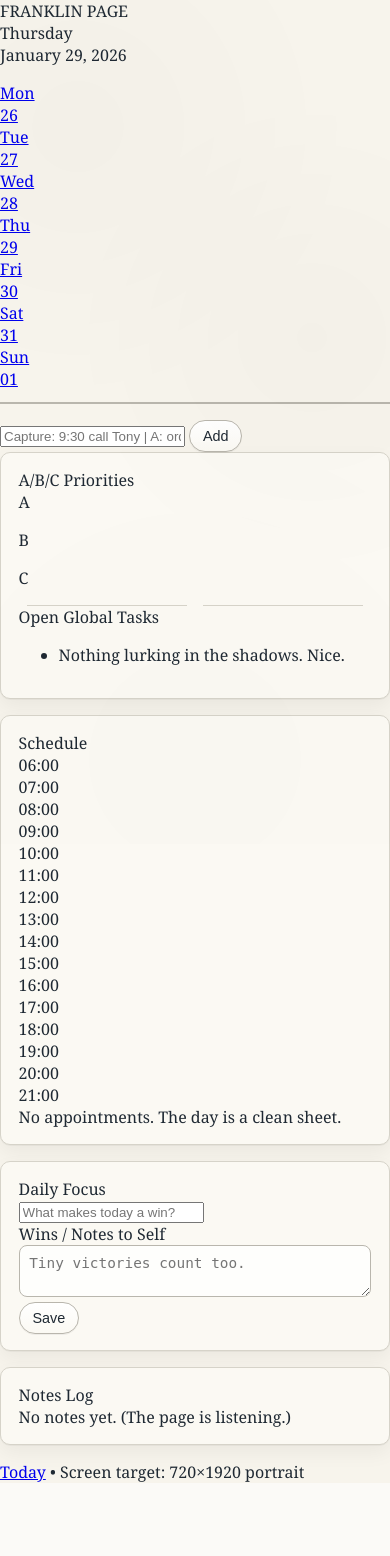
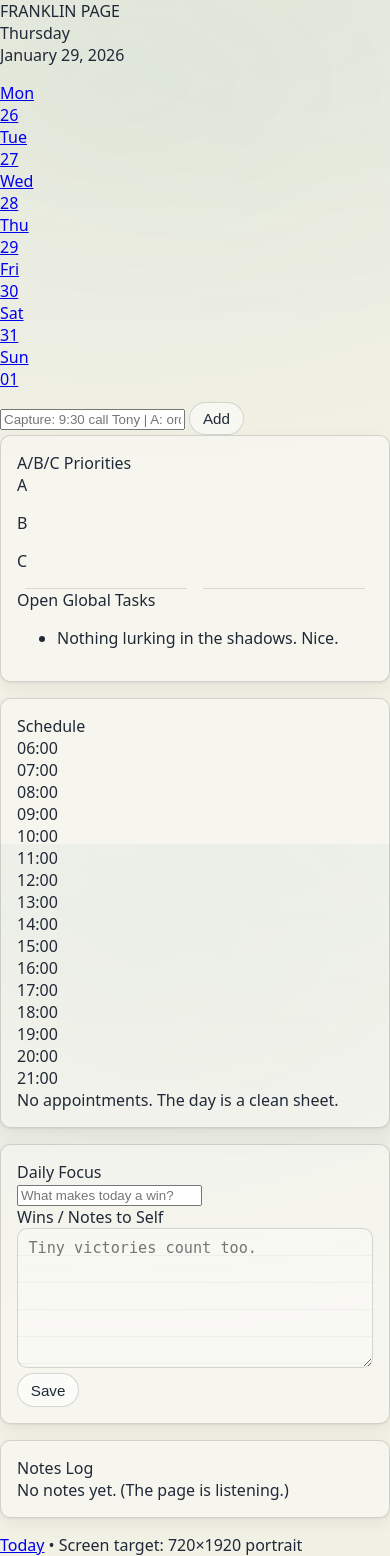
Before and after one commit to andyleer/miniFranklin, a Flask app: page /day/today in a window 390 px wide. Before the commit the page ends 1482 px from the top, so only its background shows below. Run offline with Flask 3, Linux system fonts and the light colour scheme; data comes from the database, SQL or seed files in the repository; data that the repository does not hold is empty.

Commit message:
Refactor CSS for theme variables and layout adjustments
Updated theme variables and styles for improved aesthetics and consistency. Adjusted layout and padding for better mobile responsiveness.

```diff
--- a/app/static/style.css
+++ b/app/static/style.css
@@ -1,382 +1,311 @@
-/* styles.css — MiniFranklin (Franklin-inspired, safe rewrite)
-   Keeps your selectors + layout, changes look & feel.
-*/
+/* style.css (Franklin-ish paper theme) */
 
-/* ---------- Theme tokens ---------- */
-:root {
-  /* Paper */
-  --paper: #f7f4ec;
-  --paper-2: #fbf9f3;
-  --paper-3: #efeadd;
+/* ---------- Theme variables ---------- */
+:root{
+  /* Paper + ink */
+  --paper: #f2f1e6;          /* warm + slight green */
+  --paper-deeper: #ebe9d9;   /* subtle contrast */
+  --ink: #1f2937;
+  --muted: #5b6470;
 
-  /* Ink */
-  --ink: #1f2933;
-  --ink-2: #374151;
-  --muted: #6b7280;
+  /* Lines + borders */
+  --rule: rgba(60, 70, 60, 0.16);
+  --border: rgba(40, 50, 40, 0.18);
 
-  /* Rules / borders */
-  --rule: #d6d3c9;
-  --rule-2: #b9b6ad;
+  /* UI accents */
+  --accent: #1f6f5b;         /* Franklin-ish green */
+  --accent-ink: #ffffff;
 
-  /* Accent */
-  --accent: #2c4a6f;       /* Franklin-ish blue */
-  --accent-2: #567aa3;
+  /* Shadows */
+  --shadow: 0 1px 2px rgba(0,0,0,0.06), 0 6px 18px rgba(0,0,0,0.06);
 
-  /* Status */
-  --ok: #2f6f46;
-  --danger: #7a2e2e;
-
-  /* Surfaces */
-  --card: var(--paper-2);
-  --shadow: 0 1px 0 rgba(0, 0, 0, 0.04), 0 8px 20px rgba(0, 0, 0, 0.05);
-
-  /* Focus ring */
-  --focus: 0 0 0 3px rgba(44, 74, 111, 0.18);
+  /* Typography */
+  --sans: system-ui, -apple-system, BlinkMacSystemFont, "Segoe UI", sans-serif;
+  --serif: Georgia, "Times New Roman", Times, serif;
 
   /* Radius */
   --r: 10px;
-  --r-sm: 8px;
 }
 
 /* ---------- Base ---------- */
-* { box-sizing: border-box; }
+*{ box-sizing: border-box; }
 
-html, body { height: 100%; }
+html, body{ height: 100%; }
 
-body {
+body{
   margin: 0;
-  font-family: "Libre Baskerville", "Georgia", ui-serif, serif;
-  background: var(--paper);
+  font-family: var(--sans);
   color: var(--ink);
-  -webkit-font-smoothing: antialiased;
-  -moz-osx-font-smoothing: grayscale;
+  background:
+    radial-gradient(1200px 700px at 30% 10%, rgba(31,111,91,0.06), transparent 60%),
+    radial-gradient(1000px 600px at 70% 0%, rgba(31,111,91,0.04), transparent 55%),
+    var(--paper);
 }
 
-/* A subtle paper grain */
-body::before {
-  content: "";
-  position: fixed;
-  inset: 0;
-  pointer-events: none;
-  background:
-    radial-gradient(circle at 20% 15%, rgba(0,0,0,0.035), transparent 35%),
-    radial-gradient(circle at 80% 40%, rgba(0,0,0,0.03), transparent 40%),
-    radial-gradient(circle at 50% 90%, rgba(0,0,0,0.02), transparent 45%);
-  opacity: 0.55;
-}
-
-/* ---------- App shell ---------- */
-.app-shell {
+/* Keep the app from feeling cramped on mobile */
+.app-shell{
   max-width: 1100px;
   margin: 0 auto;
-  padding: 1rem 1.25rem 2rem;
+  padding: 1rem 1rem 2rem;
 }
 
 /* ---------- Header ---------- */
-header {
-  display: flex;
-  align-items: baseline;
-  justify-content: space-between;
+header{
+  display:flex;
+  align-items:flex-end;
+  justify-content:space-between;
   gap: 1rem;
-  margin-bottom: 1rem;
-  padding-bottom: 0.75rem;
-  border-bottom: 2px solid var(--rule-2);
+  margin-bottom: 0.75rem;
 }
 
-h1 {
+h1{
+  margin: 0;
+  font-family: var(--serif);
+  font-weight: 700;
+  letter-spacing: 0.2px;
   font-size: 1.45rem;
-  margin: 0;
-  letter-spacing: 0.02em;
+}
+
+.user-info{
+  display:flex;
+  align-items:center;
+  gap: 0.5rem;
+  color: var(--muted);
+  font-size: 0.9rem;
+}
+
+.user-info.hidden{ display:none; }
+
+/* ---------- Buttons ---------- */
+button{
+  padding: 0.45rem 0.8rem;
+  border-radius: 999px;
+  border: 1px solid var(--border);
+  background: rgba(255,255,255,0.55);
+  backdrop-filter: blur(3px);
+  cursor: pointer;
+  font-size: 0.95rem;
   color: var(--ink);
 }
 
-/* User info */
-.user-info {
-  display: flex;
-  align-items: center;
-  gap: 0.5rem;
-  color: var(--ink-2);
-  font-size: 0.95rem;
+button.primary{
+  background: var(--accent);
+  border-color: rgba(0,0,0,0.08);
+  color: var(--accent-ink);
 }
 
-.user-info.hidden { display: none; }
-
-/* ---------- Buttons ---------- */
-button {
-  padding: 0.45rem 0.8rem;
-  border-radius: 999px;
-  border: 1px solid var(--rule-2);
-  background: linear-gradient(to bottom, #ffffff, var(--paper-2));
-  cursor: pointer;
-  font-size: 0.9rem;
-  color: var(--ink);
-  box-shadow: 0 1px 0 rgba(0,0,0,0.05);
-}
-
-button:hover { filter: brightness(0.985); }
-
-button:active {
-  transform: translateY(1px);
-  box-shadow: none;
-}
-
-button.primary {
-  background: linear-gradient(to bottom, var(--accent), #24415f);
-  color: #fff;
-  border-color: #24415f;
-}
-
-button:focus {
-  outline: none;
-  box-shadow: var(--focus);
-}
+button:hover{ filter: brightness(0.98); }
+button:active{ transform: translateY(1px); }
 
 /* ---------- Cards / Sections ---------- */
-.card {
-  background: var(--card);
-  padding: 1rem 1.1rem;
+.card{
+  background: rgba(255,255,255,0.35);
+  border: 1px solid var(--border);
   border-radius: var(--r);
-  border: 1px solid var(--rule);
   box-shadow: var(--shadow);
+  padding: 1rem 1rem;
   margin-bottom: 1rem;
 }
 
-.hidden { display: none; }
+.hidden{ display:none; }
 
 /* ---------- Auth ---------- */
-.auth-forms {
-  display: flex;
-  flex-wrap: wrap;
-  gap: 1.25rem;
+.auth-forms{
+  display:flex;
+  flex-wrap:wrap;
+  gap: 1rem;
 }
 
-.auth-forms form {
+.auth-forms form{
   flex: 1 1 240px;
   min-width: 240px;
 }
 
-.auth-forms label {
-  display: block;
+.auth-forms label{
+  display:block;
   font-size: 0.85rem;
   margin-bottom: 0.35rem;
   color: var(--muted);
-  letter-spacing: 0.02em;
 }
 
-.auth-forms input {
-  width: 100%;
+.auth-forms input{
+  width:100%;
   padding: 0.45rem 0.55rem;
-  margin-bottom: 0.7rem;
-  border-radius: var(--r-sm);
-  border: 1px solid var(--rule-2);
-  background: #fff;
-  color: var(--ink);
+  margin-bottom: 0.6rem;
+  border-radius: 8px;
+  border: 1px solid var(--border);
+  background: rgba(255,255,255,0.55);
 }
 
-.auth-forms input:focus {
-  outline: none;
-  box-shadow: var(--focus);
-  border-color: var(--accent-2);
-}
-
-.divider {
-  display: flex;
-  align-items: center;
+.divider{
+  display:flex;
+  align-items:center;
   font-size: 0.8rem;
   color: var(--muted);
-  letter-spacing: 0.02em;
 }
 
 .divider::before,
-.divider::after {
-  content: "";
-  flex: 1;
-  height: 1px;
+.divider::after{
+  content:"";
+  flex:1;
+  height:1px;
   background: var(--rule);
   margin: 0 0.5rem;
 }
 
-.error-msg {
-  color: var(--danger);
-  font-size: 0.85rem;
+.error-msg{
+  color:#9b1c1c;
+  font-size: 0.9rem;
 }
 
-/* ---------- Planner shell ---------- */
-.planner {
-  background: var(--card);
-  padding: 1rem 1.1rem 1.35rem;
+/* ---------- Planner container ---------- */
+.planner{
+  background: var(--paper);
+  border: 1px solid var(--border);
   border-radius: var(--r);
-  border: 1px solid var(--rule);
   box-shadow: var(--shadow);
-  position: relative;
-  overflow: hidden;
+  padding: 1rem 1rem 1.25rem;
+
+  /* subtle “page” texture */
+  background-image:
+    linear-gradient(to bottom, rgba(60,70,60,0.05), rgba(60,70,60,0.02)),
+    repeating-linear-gradient(
+      to bottom,
+      transparent 0,
+      transparent 26px,
+      rgba(60,70,60,0.07) 27px
+    );
+  background-size: auto, auto;
 }
 
-/* Subtle ruled-paper lines inside planner */
-.planner::after {
-  content: "";
-  position: absolute;
-  inset: 0;
-  pointer-events: none;
-  background:
-    repeating-linear-gradient(
-      to bottom,
-      transparent,
-      transparent 28px,
-      rgba(214, 211, 201, 0.55) 29px
-    );
-  opacity: 0.35;
-  mix-blend-mode: multiply;
-}
-
-/* Keep content above the ruled overlay */
-.planner > * { position: relative; }
-
-/* ---------- Planner top bar ---------- */
-.planner-top {
-  display: flex;
-  align-items: center;
-  justify-content: space-between;
-  gap: 1rem;
-  margin-bottom: 1rem;
-  padding-bottom: 0.75rem;
+/* Top controls */
+.planner-top{
+  display:flex;
+  align-items:center;
+  justify-content:space-between;
+  gap: 0.75rem;
+  margin-bottom: 0.9rem;
+  padding-bottom: 0.6rem;
   border-bottom: 1px solid var(--rule);
 }
 
-.date-picker {
-  display: flex;
-  align-items: center;
+.date-picker{
+  display:flex;
+  align-items:center;
   gap: 0.5rem;
-  color: var(--ink-2);
+  flex-wrap: wrap;
 }
 
-/* Date input */
-.date-picker input[type="date"] {
+.date-picker input[type="date"]{
   padding: 0.35rem 0.55rem;
-  border-radius: 999px;
-  border: 1px solid var(--rule-2);
-  background: #fff;
-  color: var(--ink);
+  border-radius: 8px;
+  border: 1px solid var(--border);
+  background: rgba(255,255,255,0.55);
 }
 
-.date-picker input[type="date"]:focus {
-  outline: none;
-  box-shadow: var(--focus);
-  border-color: var(--accent-2);
+.save-status{
+  font-size: 0.9rem;
+  color: var(--accent);
+  white-space: nowrap;
 }
 
-/* Save status */
-.save-status {
-  font-size: 0.85rem;
-  color: var(--ok);
-  font-weight: 600;
-  letter-spacing: 0.01em;
+.save-status.error-msg{ color:#9b1c1c; }
+
+/* ---------- Planner body layout ---------- */
+.planner-body{
+  display:flex;
+  gap: 1rem;
+  align-items:flex-start;
 }
 
-.save-status.error-msg {
-  color: var(--danger);
-}
-
-/* ---------- Body columns ---------- */
-.planner-body {
-  display: flex;
-  flex-wrap: wrap;
-  gap: 1rem;
-}
-
-.planner-body .column {
-  flex: 1 1 320px;
+.planner-body .column{
+  flex: 1 1 340px;
   min-width: 320px;
 }
 
-/* Section headings */
-.planner-body h2 {
-  margin-top: 0.25rem;
-  margin-bottom: 0.4rem;
-  font-size: 0.95rem;
-  letter-spacing: 0.08em;
-  text-transform: uppercase;
-  color: var(--ink-2);
+.planner-body h2{
+  margin: 0.4rem 0 0.5rem;
+  font-family: var(--serif);
+  font-size: 1.05rem;
+  letter-spacing: 0.2px;
 }
 
 /* ---------- Tables ---------- */
-.tasks-table {
-  width: 100%;
+.tasks-table{
+  width:100%;
   border-collapse: collapse;
-  margin-bottom: 0.5rem;
-  font-size: 0.9rem;
-  background: rgba(255, 255, 255, 0.65);
-  border: 1px solid var(--rule);
-  border-radius: var(--r-sm);
+  margin-bottom: 0.65rem;
+  font-size: 0.95rem;
+  background: rgba(255,255,255,0.25);
+  border: 1px solid var(--border);
+  border-radius: 10px;
   overflow: hidden;
 }
 
 .tasks-table th,
-.tasks-table td {
-  border: 1px solid var(--rule);
-  padding: 0.35rem 0.45rem;
-  vertical-align: top;
+.tasks-table td{
+  border-bottom: 1px solid var(--rule);
+  padding: 0.4rem 0.5rem;
+  vertical-align: middle;
 }
 
-.tasks-table th {
-  background: rgba(239, 234, 221, 0.85);
-  text-align: left;
-  color: var(--ink-2);
-  letter-spacing: 0.04em;
-  font-size: 0.82rem;
+.tasks-table th{
+  text-align:left;
+  font-weight: 650;
+  color: rgba(20, 30, 20, 0.85);
+  background: rgba(31,111,91,0.06);
 }
 
-/* Table inputs */
+.tasks-table tr:last-child td{ border-bottom: none; }
+
 .tasks-table input[type="text"],
 .tasks-table input[type="time"],
-.tasks-table select {
-  width: 100%;
-  border: 1px solid var(--rule-2);
+.tasks-table select{
+  width:100%;
+  border: 1px solid var(--border);
   border-radius: 8px;
-  padding: 0.3rem 0.4rem;
-  font-size: 0.85rem;
-  background: #fff;
-  color: var(--ink);
+  padding: 0.35rem 0.45rem;
+  font-size: 0.9rem;
+  background: rgba(255,255,255,0.6);
 }
 
-.tasks-table input[type="text"]:focus,
-.tasks-table input[type="time"]:focus,
-.tasks-table select:focus {
-  outline: none;
-  box-shadow: var(--focus);
-  border-color: var(--accent-2);
+/* ---------- Textareas (lined planner feel) ---------- */
+textarea{
+  width:100%;
+  border-radius: 10px;
+  border: 1px solid var(--border);
+  padding: 0.6rem 0.65rem;
+  font-size: 0.95rem;
+  resize: vertical;
+  min-height: 140px;
+
+  background:
+    repeating-linear-gradient(
+      to bottom,
+      rgba(60,70,60,0.00) 0,
+      rgba(60,70,60,0.00) 26px,
+      rgba(60,70,60,0.10) 27px
+    ),
+    rgba(255,255,255,0.35);
 }
 
-/* ---------- Textareas ---------- */
-textarea {
-  width: 100%;
-  border-radius: var(--r-sm);
-  border: 1px solid var(--rule-2);
-  padding: 0.55rem 0.6rem;
-  font-size: 0.9rem;
-  resize: vertical;
-  background: rgba(255, 255, 255, 0.8);
-  color: var(--ink);
+/* ---------- Mobile fixes ---------- */
+@media (max-width: 820px){
+  .app-shell{ padding: 0.75rem 0.75rem 1.25rem; }
+
+  header{
+    align-items:flex-start;
+    flex-direction: column;
   }
 
-textarea:focus {
-  outline: none;
-  box-shadow: var(--focus);
-  border-color: var(--accent-2);
+  .planner-body{
+    flex-direction: column;
   }
 
-/* ---------- Small utility polish ---------- */
-::selection {
-  background: rgba(44, 74, 111, 0.16);
+  .planner-body .column{
+    min-width: 0;
+    width: 100%;
   }
 
-/* Respect users who prefer less motion */
-@media (prefers-reduced-motion: reduce) {
-  button:active { transform: none; }
+  h1{ font-size: 1.35rem; }
 }
-
-/* Optional: slightly tighter on narrow screens */
-@media (max-width: 520px) {
-  .app-shell { padding: 0.75rem 0.85rem 1.5rem; }
-  header { flex-direction: column; align-items: flex-start; }
-}
```
Lines whose indentation alone changed are shown as unchanged.
